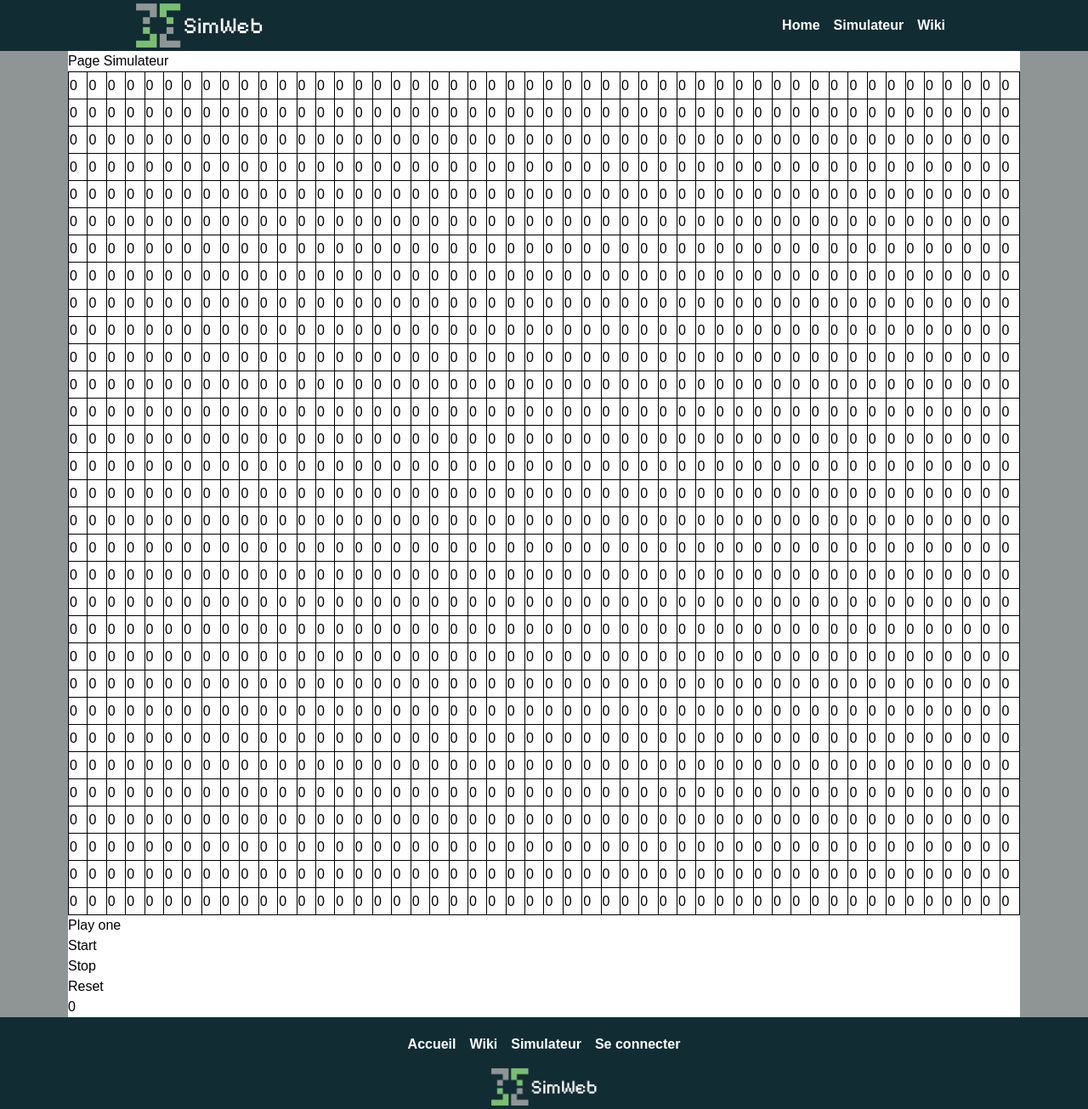
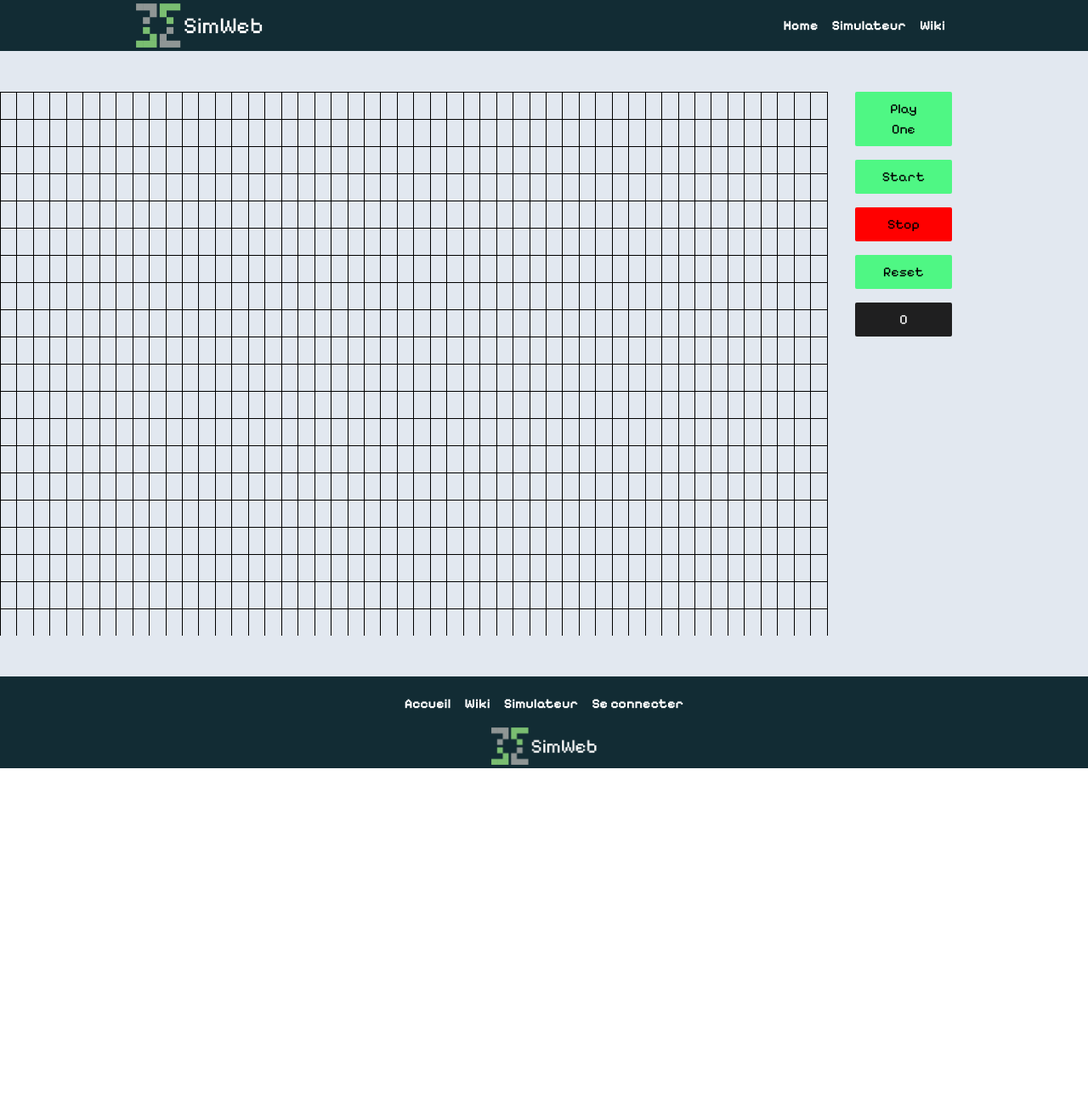
Before and after one commit to LinKuangren/game-of-life, a Vue app in the folder front/: page /simulateur in a window 1280 px wide. Shown: the whole page at 85% size. After the commit the page ends 904 px from the top, so only its background shows below. Built offline with nearby package versions, Linux system fonts and the light colour scheme.

Commit message:
simulateur css

```diff
--- a/front/src/App.vue
+++ b/front/src/App.vue
@@ -1,9 +1,9 @@
 <template>
   <main>
-    <Navigation/>
-    <div class="mx-20 my-0 bg-white min-h-screen">
+    <Navigation />
+    <div>
       <RouterView></RouterView>
     </div>
-    <Footer/>
+    <Footer />
   </main>
 </template>
--- a/front/src/assets/main.css
+++ b/front/src/assets/main.css
@@ -1,11 +1,10 @@
+@import url('https://fonts.googleapis.com/css2?family=Pixelify+Sans:wght@400..700&display=swap');
 @tailwind base;
 @tailwind components;
 @tailwind utilities;
-@import url('https://fonts.googleapis.com/css2?family=Pixelify+Sans:wght@400..700&display=swap');
 
 #app {
-  font-family: "Pixelify Sans", sans-serif;
-  background-color: var(--gray);
+  font-family: 'Pixelify Sans', sans-serif;
 }
 
 .alive {
--- a/front/src/assets/variable.css
+++ b/front/src/assets/variable.css
@@ -1,9 +1,9 @@
 :root {
-    --dark: #1f1f20;
-    --white: white;
-    --blueF: #122C34;
-    --green: #4FF784;
-    --gray: #8F9595;
-    --ok: green;
-    --error: red;
+  --dark: #1f1f20;
+  --white: white;
+  --blueF: #122c34;
+  --green: #4ff784;
+  --gray: #8f9595;
+  --ok: green;
+  --error: red;
 }
--- a/front/src/components/simulator/GameGrid.vue
+++ b/front/src/components/simulator/GameGrid.vue
@@ -1,6 +1,7 @@
 <script setup>
 import { onMounted, ref } from 'vue'
-const gridHeight = 32
+import ButtonPerso from '../ui/ButtonPerso.vue'
+const gridHeight = 40
 const gridWidth = 50
 let gridTable = ref([])
 let nextTable = []
@@ -144,7 +145,9 @@ function reset() {
 </script>
 
 <template>
-  <main>
+  <main class="py-12 grid grid-cols-8">
+    <section class="max-w-screen-xl m-auto flex gap-8 col-span-7">
+      <div class="max-h-[80vh] max-w-screen-lg overflow-scroll">
         <table>
           <tbody @mousedown="isMouseDown = !isMouseDown" @mouseup="isMouseDown = !isMouseDown">
             <tr v-for="row in gridTable.length" :key="'row-' + row">
@@ -154,23 +157,22 @@ function reset() {
                 :class="col === 1 ? 'alive' : ''"
                 @mouseover="setSeriesAlive(row, index)"
                 @click="setAlive(row, index)"
-          >
-            {{ col }}
-          </td>
+              ></td>
             </tr>
           </tbody>
         </table>
+      </div>
 
-    <button @click="playOne">Play one</button>
-    <br />
-    <button @click="playContinue">Start</button>
-    <br />
-    <button @click="stop">Stop</button>
-    <br />
-    <button @click="reset">Reset</button>
-    <p>
-      {{ counter }}
-    </p>
+      <div>
+        <div class="flex flex-col gap-4 sticky top-8">
+          <ButtonPerso @click="playOne">Play One</ButtonPerso>
+          <ButtonPerso @click="playContinue">Start</ButtonPerso>
+          <ButtonPerso @click="stop" type="alert">Stop</ButtonPerso>
+          <ButtonPerso @click="reset">Reset</ButtonPerso>
+          <ButtonPerso type="neutral">{{ counter }}</ButtonPerso>
+        </div>
+      </div>
+    </section>
   </main>
 </template>
 
--- /dev/null
+++ b/front/src/components/ui/ButtonPerso.vue
@@ -0,0 +1,17 @@
+<script setup>
+const props = defineProps(['type'])
+</script>
+
+<template>
+  <button v-if="props.type === 'alert'" class="bg-error px-8 py-2 rounded-sm">
+    <slot />
+  </button>
+
+  <button v-else-if="props.type === 'neutral'" class="bg-dark px-8 py-2 rounded-sm text-white">
+    <slot />
+  </button>
+
+  <button v-else class="bg-green px-8 py-2 rounded-sm">
+    <slot />
+  </button>
+</template>
--- a/front/src/views/HomeView.vue
+++ b/front/src/views/HomeView.vue
@@ -1,13 +1,5 @@
-<script setup>
-import GameGrid from '../components/simulator/GameGrid.vue'
-</script>
+<script setup></script>
 
 <template>
-  <main>
-    <h1>Simulateur</h1>
-
-    <!-- GRILLE -->
-
-    <GameGrid />
-  </main>
+  <main class="bg-slate-200"></main>
 </template>
--- a/front/src/views/SimulatorView.vue
+++ b/front/src/views/SimulatorView.vue
@@ -3,11 +3,8 @@ import GameGrid from '../components/simulator/GameGrid.vue'
 </script>
 
 <template>
-  <main>
-    <h1>Page Simulateur</h1>
-
+  <main class="bg-slate-200">
     <!-- GRILLE -->
-
     <GameGrid />
   </main>
 </template>
```
Also changed, not shown: 1 other file (tests, documents, lock files or other folders). Lines whose indentation alone changed are shown as unchanged.
